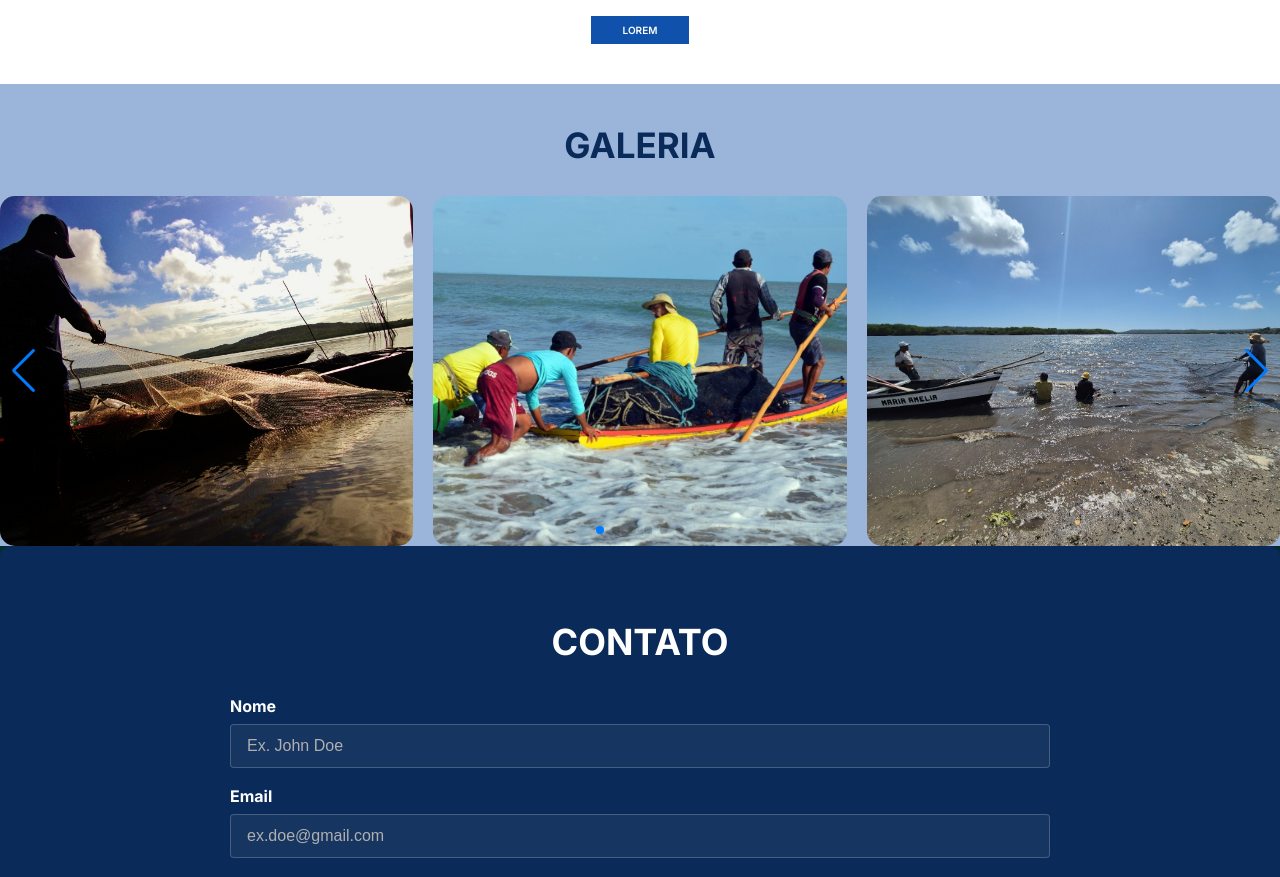
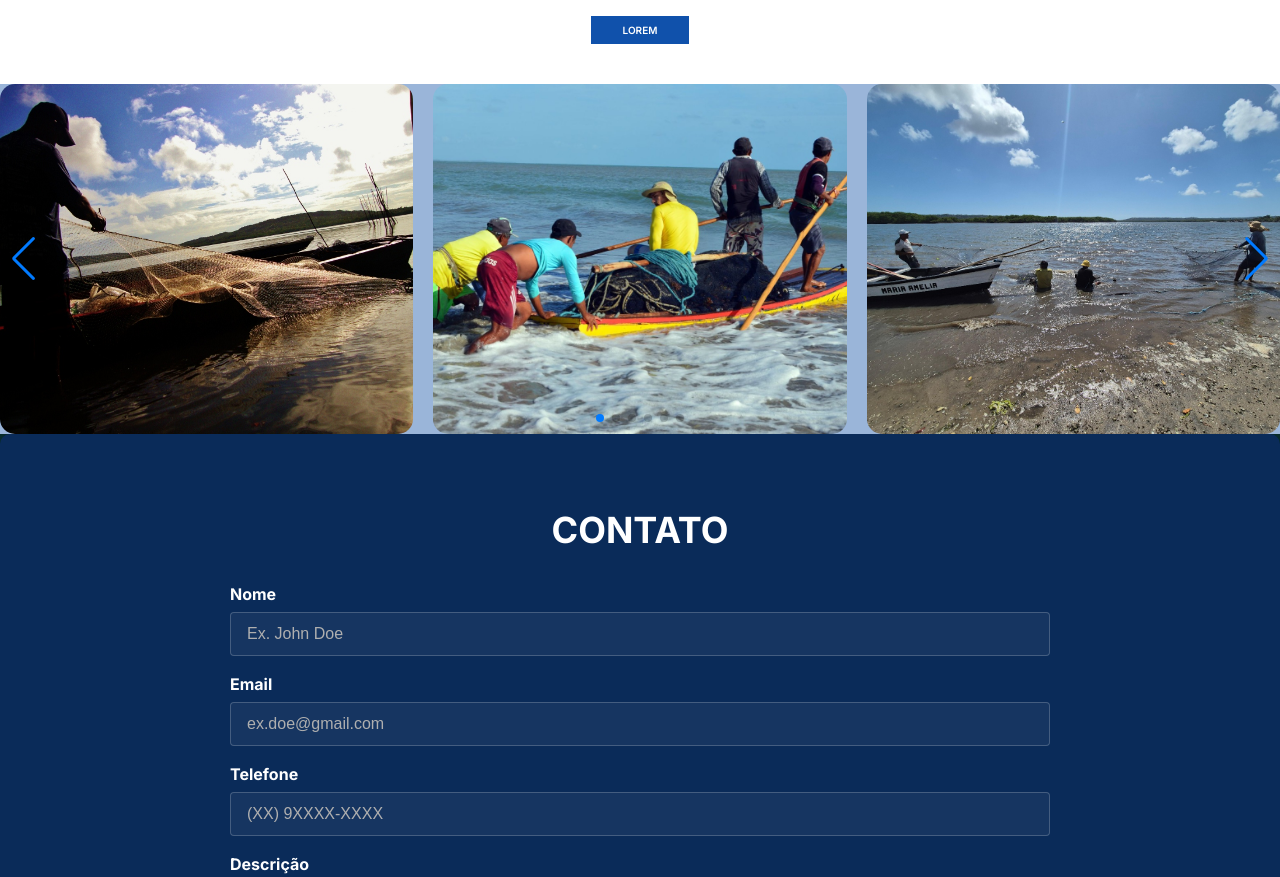
Before and after one commit to Igor-Britoo/Blue-Impact-Website, a React (Vite) app: page / in a window 1280 px wide. Shown: the part 1460-2337 px from the top of the page. Built offline with nearby package versions, Linux system fonts and the light colour scheme.

Commit message:
feat: remove gallery heading from image carousel component

```diff
--- a/src/components/ImageCarousel.jsx
+++ b/src/components/ImageCarousel.jsx
@@ -4,7 +4,7 @@ import { Navigation, Pagination } from 'swiper/modules';
 import 'swiper/css';
 import 'swiper/css/navigation';
 import 'swiper/css/pagination';
-import { CarouselContainer, Card, CardImage, Popup, PopupImage, GalleryHeading } from './styled/ImageCarouselComponents';
+import { CarouselContainer, Card, CardImage, Popup, PopupImage } from './styled/ImageCarouselComponents';
 
 const ImageCarousel = () => {
   const images = [
@@ -31,7 +31,6 @@ const ImageCarousel = () => {
 
   return (
     <CarouselContainer>
-      <GalleryHeading>GALERIA</GalleryHeading>
       <Swiper
         modules={[Navigation, Pagination]}
         spaceBetween={20}
--- a/src/components/styled/ImageCarouselComponents.jsx
+++ b/src/components/styled/ImageCarouselComponents.jsx
@@ -48,11 +48,3 @@ export const CardImage = styled.img`
     transform: scale(1.05);
   }
 `;
-
-export const GalleryHeading = styled.h2`
-  text-align: center;
-  margin-top: 40px;
-  margin-bottom: 30px;
-  font-size: 35px;
-  color: #0A2B59;
-`;
```
